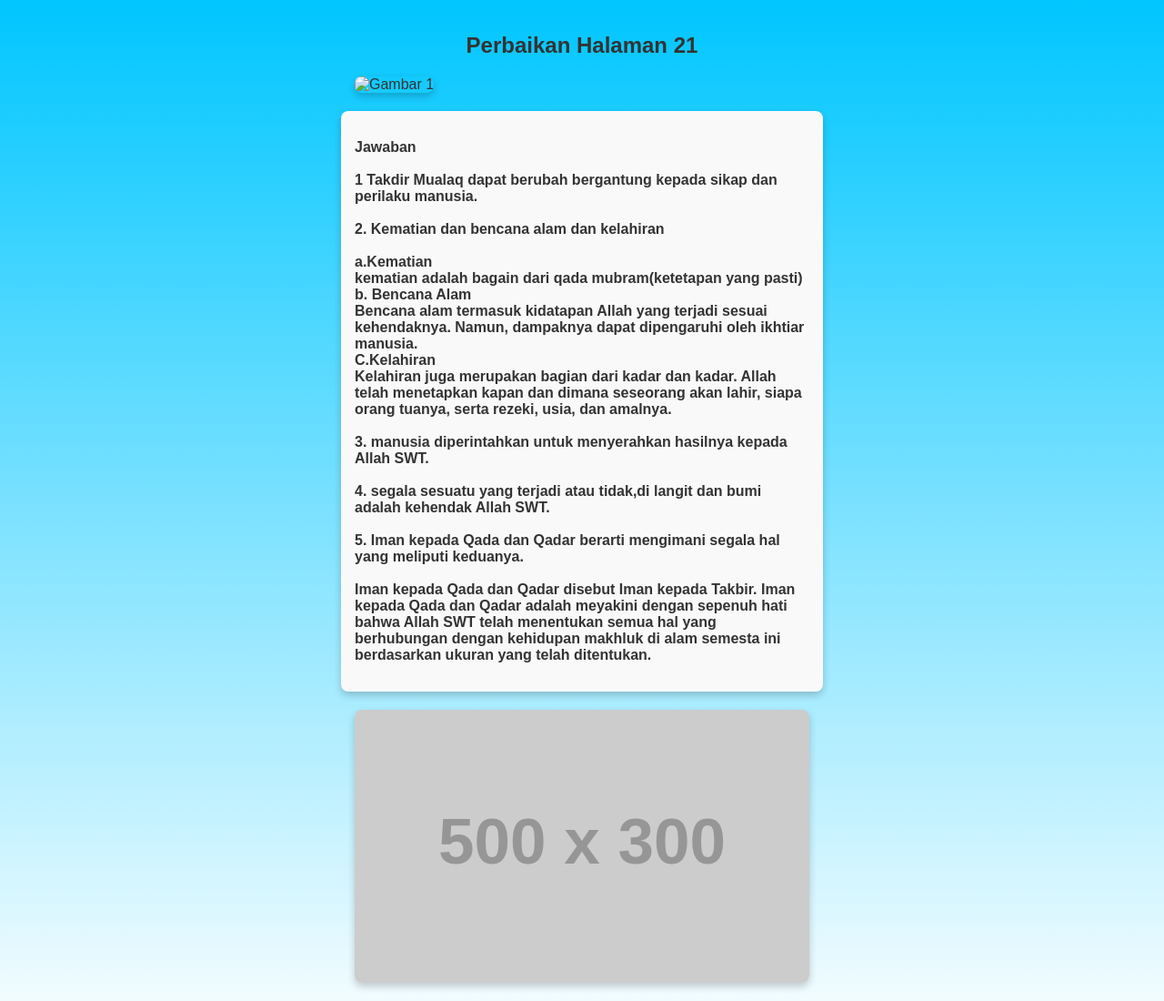
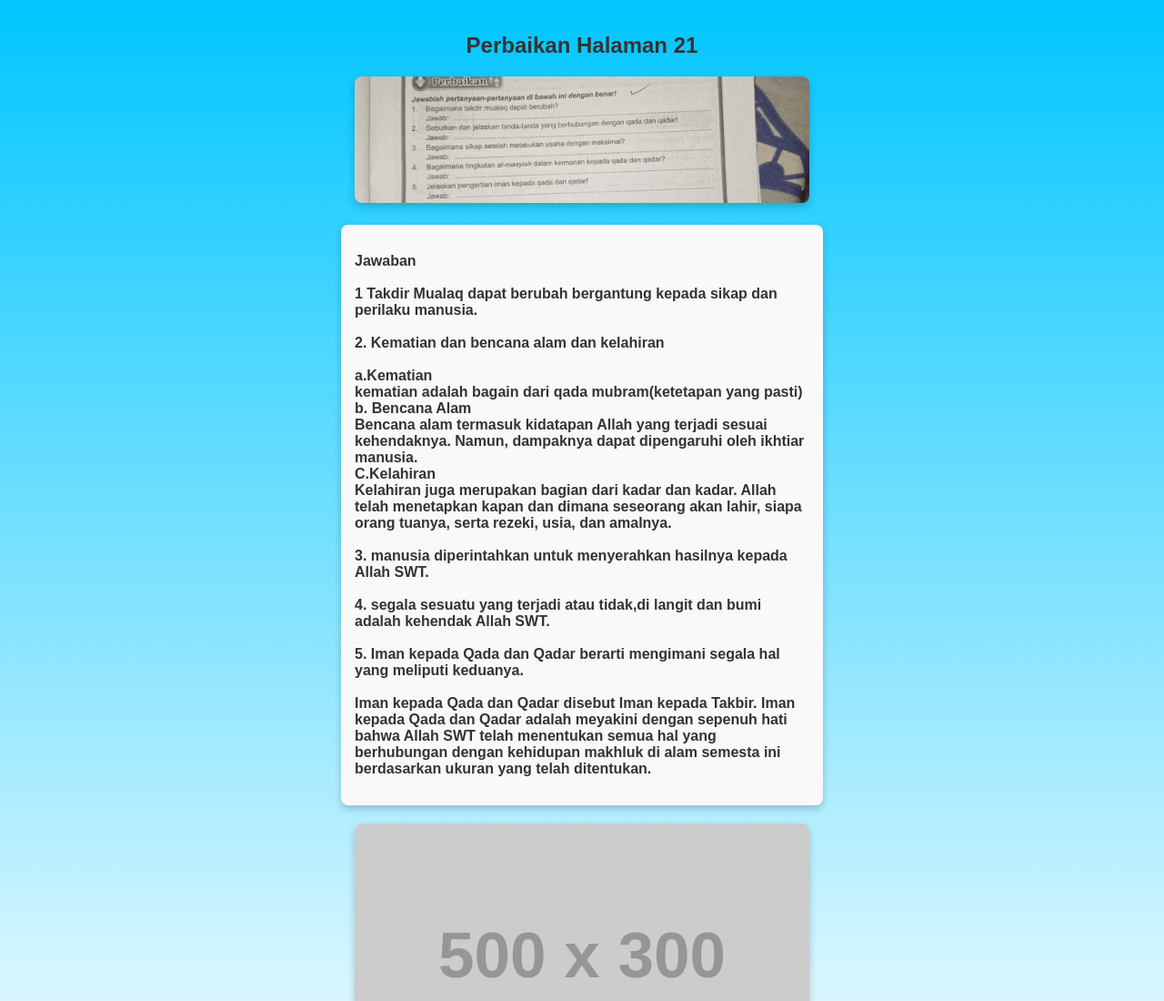
Before and after one commit to MarGit-1000/Akidah-Akhlak-Jawaban-Ikram-Azzamy, a plain HTML site: page hal4.html in a window 1280 px wide. Shown: the top 1100 px of the page at 91% size. Drawn offline with Linux system fonts and the light colour scheme; placeholder pictures from the web are drawn by us.

Commit message:
Update hal4.html

```diff
--- a/hal4.html
+++ b/hal4.html
@@ -102,7 +102,7 @@
 
   <!-- Tempat Gambar -->
   <div class="image-container">
-    <img src="image/perbaikan.jpg" alt="Gambar 1">
+    <img src="perbaikan.jpg" alt="Gambar 1">
   </div>
 
   <!-- Tempat Tulisan -->
```
